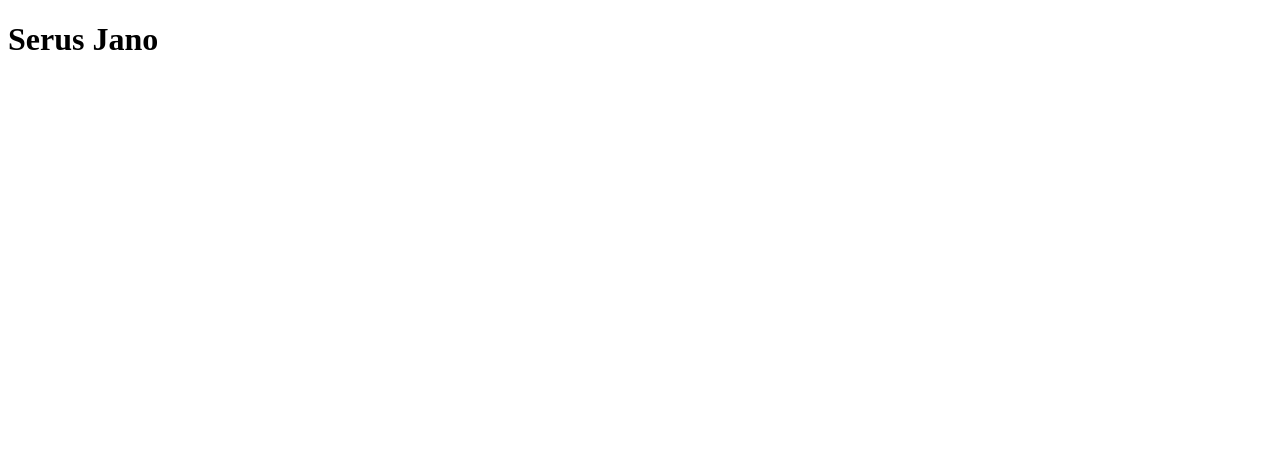
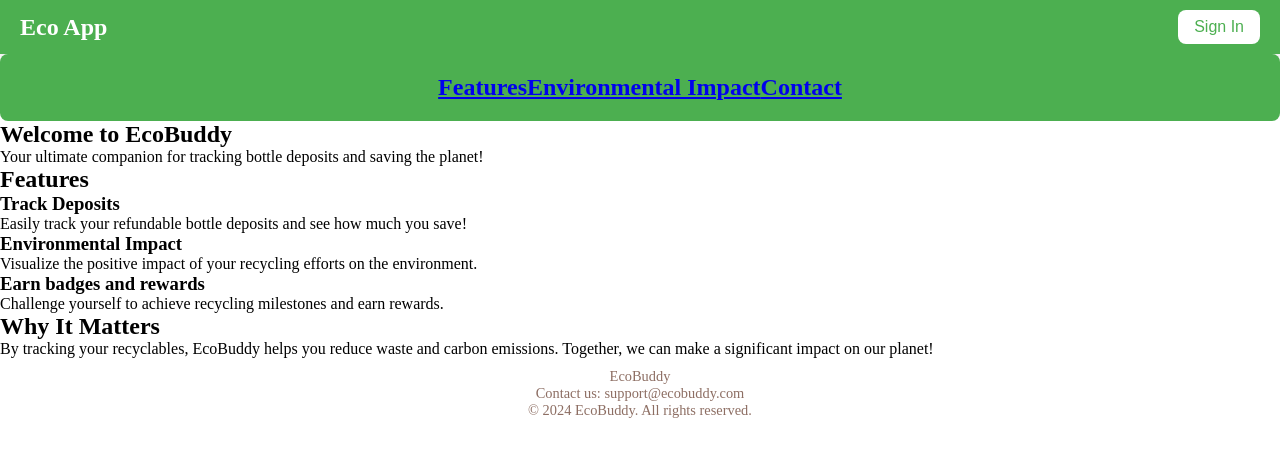
Before and after one commit to ed-hackathon-2024/kamarati-a-jano-repo, a React (Create React App) app in the folder frontend/: page / in a window 1280 px wide. Shown: the top 456 px of the page. Built offline with nearby package versions, Linux system fonts and the light colour scheme.

Commit message:
basic page

```diff
--- a/frontend/src/App.js
+++ b/frontend/src/App.js
@@ -1,12 +1,16 @@
-import './App.css';
+import './css/App.css';
+import Homepage from "./components/HomePage";
+import React from "react";
+import Header from "./components/Header";
+import Footer from "./components/Footer";
 
 function App() {
   return (
-    <div className="App">
-      <header className="App-header">
-          <h1>Serus Jano</h1>
-      </header>
-    </div>
+      <div className="App">
+          <Header/>
+          <Homepage/>
+          <Footer/>
+      </div>
   );
 }
 
--- /dev/null
+++ b/frontend/src/components/AuthForm.js
@@ -0,0 +1,41 @@
+import React, { useState } from 'react';
+import '../css/AuthForm.css';
+
+const AuthForm = ({ onClose }) => {
+    const [isSignUp, setIsSignUp] = useState(false);
+
+    const toggleFormType = () => {
+        setIsSignUp(!isSignUp);
+    };
+
+    return (
+        <div className="auth-form-overlay">
+            <div className="auth-form">
+                <button className="close-button" onClick={onClose}>X</button>
+                <h2>{isSignUp ? 'Sign Up' : 'Sign In'}</h2>
+                <form>
+                    <label>
+                        Email:
+                        <input type="email" name="email" required />
+                    </label>
+                    <label>
+                        Password:
+                        <input type="password" name="password" required />
+                    </label>
+                    {isSignUp && (
+                        <label>
+                            Confirm Password:
+                            <input type="password" name="confirmPassword" required />
+                        </label>
+                    )}
+                    <button type="submit">{isSignUp ? 'Sign Up' : 'Sign In'}</button>
+                </form>
+                <button className="toggle-button" onClick={toggleFormType}>
+                    {isSignUp ? 'Already have an account? Sign In' : 'Don\'t have an account? Sign Up'}
+                </button>
+            </div>
+        </div>
+    );
+};
+
+export default AuthForm;
--- /dev/null
+++ b/frontend/src/components/Footer.js
@@ -0,0 +1,15 @@
+import React from 'react';
+
+const Footer = () => {
+    return (
+        <footer className="footer" id="contact">
+            <div className="footer-content">
+                <div className="footer-logo">EcoBuddy</div>
+                <p>Contact us: support@ecobuddy.com</p>
+                <p>&copy; {new Date().getFullYear()} EcoBuddy. All rights reserved.</p>
+            </div>
+        </footer>
+    );
+};
+
+export default Footer;
--- /dev/null
+++ b/frontend/src/components/Header.js
@@ -0,0 +1,29 @@
+import React, { useState } from 'react';
+import '../css/Header.css';
+import AuthForm from './AuthForm';
+
+const Header = () => {
+    const [isAuthFormVisible, setAuthFormVisible] = useState(false);
+
+    const handleSignInClick = () => {
+        setAuthFormVisible(true);
+    };
+
+    const handleCloseAuthForm = () => {
+        setAuthFormVisible(false);
+    };
+
+    return (
+        <header className="header-container">
+            <div className="logo-container">
+                <h1 className="logo-text">Eco App</h1>
+            </div>
+            <div className="auth-options">
+                <button className="auth-button" onClick={handleSignInClick}>Sign In</button>
+            </div>
+            {isAuthFormVisible && <AuthForm onClose={handleCloseAuthForm} />}
+        </header>
+    );
+};
+
+export default Header;
--- /dev/null
+++ b/frontend/src/components/HomePage.js
@@ -0,0 +1,49 @@
+import React from "react";
+import "../css/HomePage.css";
+
+const HomePage = () => {
+    return (
+        <div className="home-page">
+            <header className="header">
+                <nav className="nav">
+                    <a href="#features">Features</a>
+                    <a href="#environment">Environmental Impact</a>
+                    <a href="#contact">Contact</a>
+                </nav>
+            </header>
+
+            <section className="hero">
+                <h1>Welcome to EcoBuddy</h1>
+                <p>Your ultimate companion for tracking bottle deposits and saving the planet!</p>
+            </section>
+
+            <section id="features" className="features">
+                <h2>Features</h2>
+                <div className="feature-cards">
+                    <div className="feature-card">
+                        <h3>Track Deposits</h3>
+                        <p>Easily track your refundable bottle deposits and see how much you save!</p>
+                    </div>
+                    <div className="feature-card">
+                        <h3>Environmental Impact</h3>
+                        <p>Visualize the positive impact of your recycling efforts on the environment.</p>
+                    </div>
+                    <div className="feature-card">
+                        <h3>Earn badges and rewards</h3>
+                        <p>Challenge yourself to achieve recycling milestones and earn rewards.</p>
+                    </div>
+                </div>
+            </section>
+
+            <section id="environment" className="environment">
+                <h2>Why It Matters</h2>
+                <p>
+                    By tracking your recyclables, EcoBuddy helps you reduce waste and
+                    carbon emissions. Together, we can make a significant impact on our planet!
+                </p>
+            </section>
+        </div>
+    );
+};
+
+export default HomePage;
--- /dev/null
+++ b/frontend/src/css/App.css
@@ -0,0 +1,88 @@
+* {
+    margin: 0;
+    padding: 0;
+    box-sizing: border-box;
+}
+
+:root {
+    --primary-green: #4CAF50;
+    --secondary-green: #81C784;
+    --earth-brown: #8D6E63;
+    --sky-blue: #B3E5FC;
+    --neutral-white: #F5F5F5;
+    --text-color: #333;
+    --border-radius: 8px;
+}
+
+.app-container {
+    display: flex;
+    flex-direction: column;
+    align-items: center;
+    justify-content: center;
+    min-height: 100vh;
+    background-color: var(--neutral-white);
+    font-family: Arial, sans-serif;
+    color: var(--text-color);
+    padding: 20px;
+}
+
+.header {
+    width: 100%;
+    padding: 20px;
+    background-color: var(--primary-green);
+    color: white;
+    text-align: center;
+    font-size: 1.5em;
+    font-weight: bold;
+    border-radius: var(--border-radius);
+}
+
+.card {
+    background-color: white;
+    border: 1px solid var(--secondary-green);
+    border-radius: var(--border-radius);
+    box-shadow: 0px 4px 8px rgba(0, 0, 0, 0.1);
+    padding: 20px;
+    margin: 10px 0;
+    width: 100%;
+    max-width: 400px;
+    text-align: center;
+    transition: transform 0.3s;
+}
+
+.card:hover {
+    transform: scale(1.05);
+}
+
+.button {
+    padding: 10px 20px;
+    margin-top: 10px;
+    border: none;
+    border-radius: var(--border-radius);
+    background-color: var(--primary-green);
+    color: white;
+    font-size: 1em;
+    cursor: pointer;
+    transition: background-color 0.3s;
+}
+
+.button:hover {
+    background-color: var(--secondary-green);
+}
+
+.input {
+    padding: 10px;
+    margin: 10px 0;
+    border: 1px solid var(--secondary-green);
+    border-radius: var(--border-radius);
+    width: 100%;
+    max-width: 300px;
+}
+
+.footer {
+    padding: 10px;
+    margin-top: auto;
+    text-align: center;
+    color: var(--earth-brown);
+    font-size: 0.9em;
+}
--- /dev/null
+++ b/frontend/src/css/AuthForm.css
@@ -0,0 +1,76 @@
+.auth-form-overlay {
+    position: fixed;
+    top: 0;
+    left: 0;
+    width: 100%;
+    height: 100%;
+    background: rgba(0, 0, 0, 0.5);
+    display: flex;
+    justify-content: center;
+    align-items: center;
+    z-index: 1000; /* Ensure it is on top */
+}
+
+.auth-form {
+    background: white;
+    padding: 20px;
+    border-radius: var(--border-radius);
+    box-shadow: 0px 4px 8px rgba(0, 0, 0, 0.1);
+    width: 300px;
+    position: relative; /* Ensure close button is positioned correctly */
+    color: black; /* Ensure text color is visible */
+}
+
+.close-button {
+    background: none;
+    border: none;
+    font-size: 1.5em;
+    position: absolute;
+    top: 10px;
+    right: 10px;
+    cursor: pointer;
+    color: black; /* Ensure close button is visible */
+}
+
+.auth-form h2 {
+    margin-top: 0;
+    color: black; /* Ensure heading is visible */
+}
+
+.auth-form label {
+    display: block;
+    margin-bottom: 10px;
+    color: black; /* Ensure label text is visible */
+}
+
+.auth-form input {
+    width: 100%;
+    padding: 8px;
+    margin-top: 5px;
+    margin-bottom: 15px;
+    border: 1px solid #ccc;
+    border-radius: 4px;
+}
+
+.auth-form button[type="submit"] {
+    width: 100%;
+    padding: 10px;
+    background-color: #4CAF50;
+    color: white;
+    border: none;
+    border-radius: 4px;
+    cursor: pointer;
+}
+
+.auth-form button[type="submit"]:hover {
+    background-color: #45a049;
+}
+
+.toggle-button {
+    background: none;
+    border: none;
+    color: #007BFF;
+    cursor: pointer;
+    margin-top: 10px;
+    text-decoration: underline;
+}
--- /dev/null
+++ b/frontend/src/css/Header.css
@@ -0,0 +1,61 @@
+/* Header container */
+.header-container {
+    display: flex;
+    align-items: center;
+    justify-content: space-between;
+    background-color: var(--primary-green);
+    padding: 10px 20px;
+    color: white;
+    width: 100%;
+    box-shadow: 0px 4px 8px rgba(0, 0, 0, 0.1);
+}
+
+/* Logo section */
+.logo-container {
+    display: flex;
+    align-items: center;
+}
+
+.logo {
+    width: 40px; /* Adjust the logo size */
+    height: auto;
+    margin-right: 10px;
+}
+
+.logo-text {
+    font-size: 1.5em;
+    font-weight: bold;
+}
+
+/* Auth options (Sign In / Sign Up buttons) */
+.auth-options {
+    display: flex;
+    gap: 10px;
+}
+
+.auth-button {
+    padding: 8px 16px;
+    border: none;
+    border-radius: var(--border-radius);
+    font-size: 1em;
+    color: var(--primary-green);
+    background-color: white;
+    cursor: pointer;
+    transition: background-color 0.3s, color 0.3s;
+}
+
+.auth-button:hover {
+    background-color: var(--secondary-green);
+    color: white;
+}
+
+/* Different style for the Sign Up button */
+.register-button {
+    background-color: var(--secondary-green);
+    color: white;
+}
+
+.register-button:hover {
+    background-color: white;
+    color: var(--primary-green);
+}
```
Also changed, not shown: frontend/src/css/HomePage.css (added).
